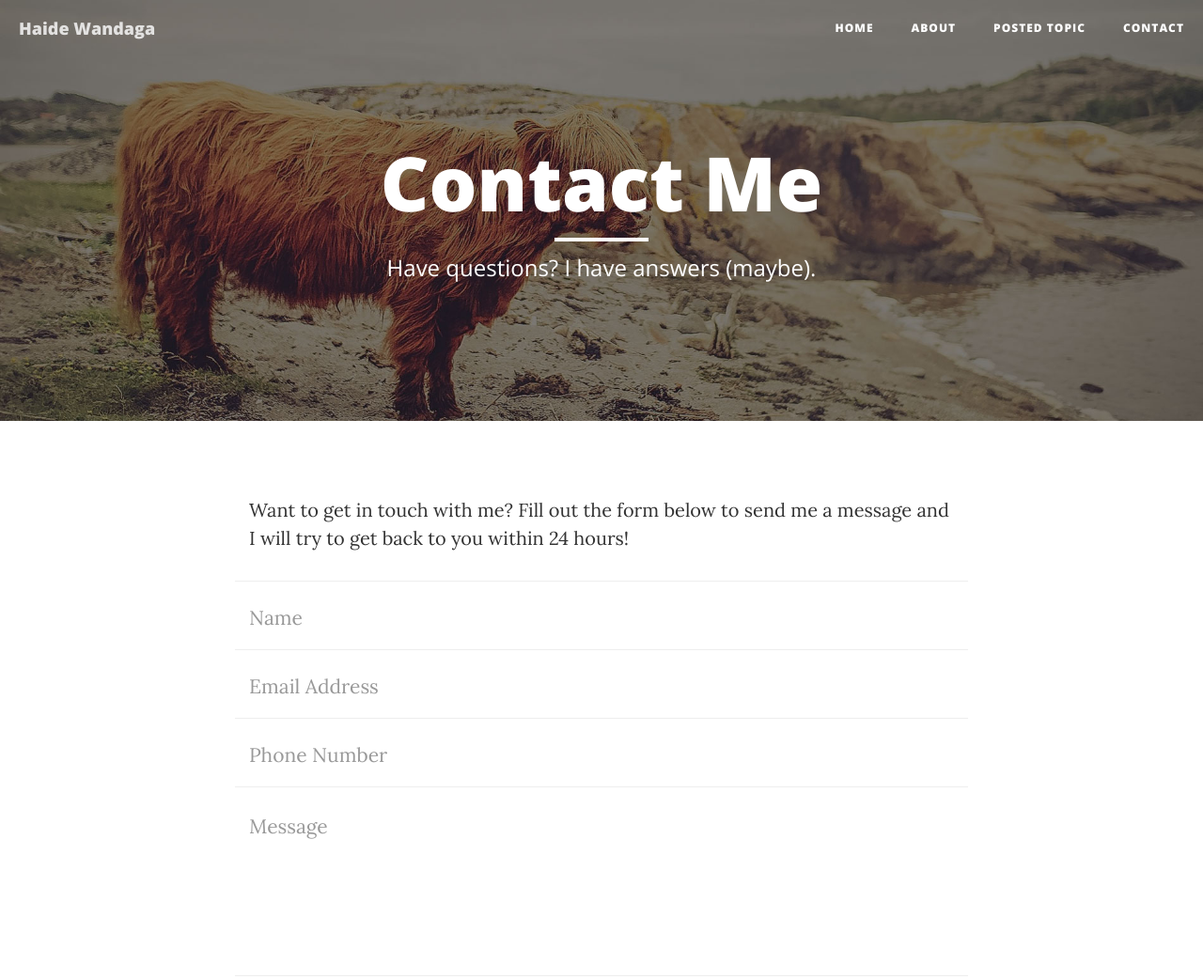
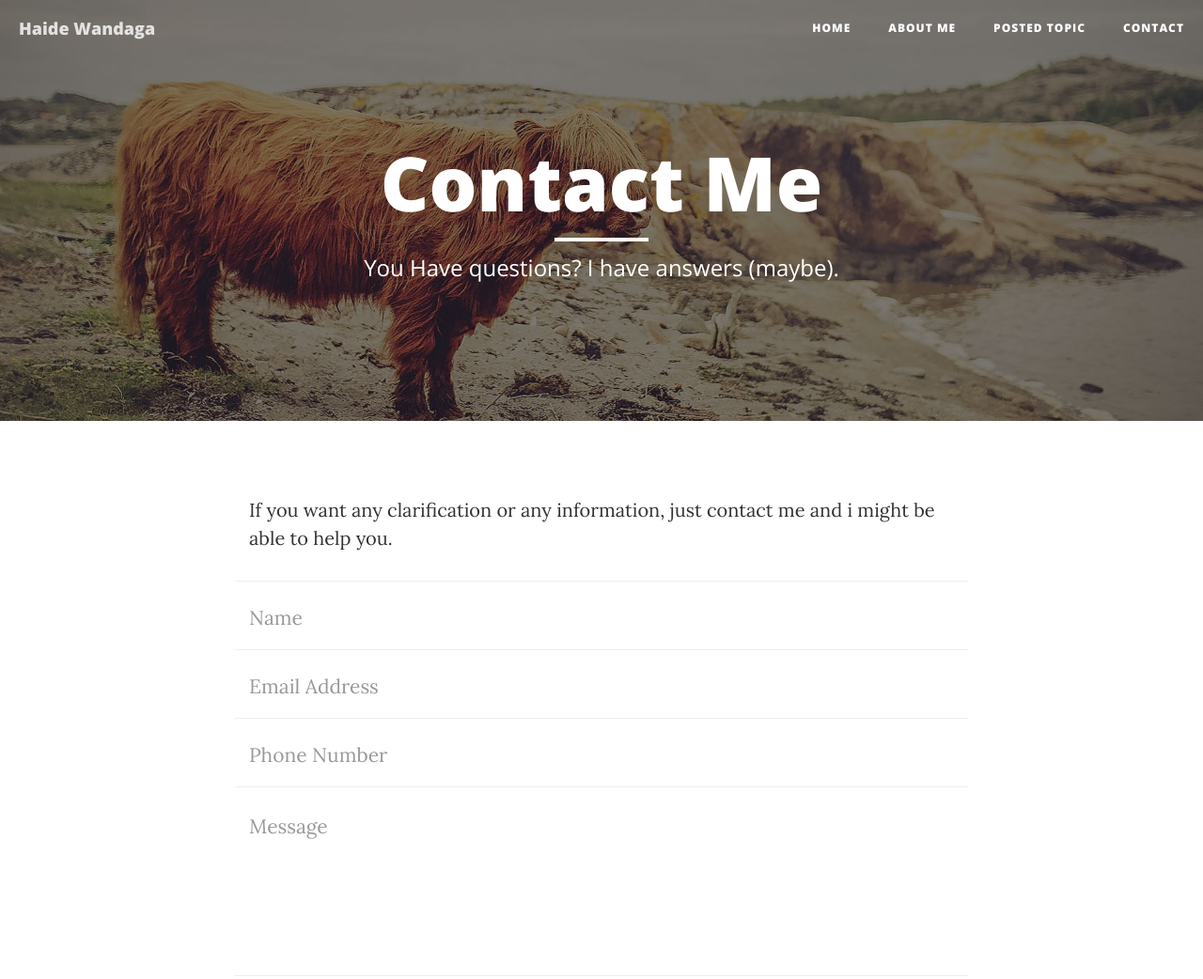
Before and after one commit to haidewandaga/blogweb.github.io, a website: page contact.html in a window 1280 px wide. Shown: the top 1042 px of the page at 94% size. Drawn offline with nearby package versions, Linux system fonts and the light colour scheme.

Commit message:
Update contact.html

```diff
--- a/contact.html
+++ b/contact.html
@@ -52,7 +52,7 @@
                         <a href="index.html">Home</a>
                     </li>
                     <li>
-                        <a href="about.html">About</a>
+                        <a href="about.html">About Me</a>
                     </li>
                     <li>
                         <a href="post.html"> Posted Topic</a>
@@ -76,7 +76,7 @@
                     <div class="page-heading">
                         <h1>Contact Me</h1>
                         <hr class="small">
-                        <span class="subheading">Have questions? I have answers (maybe).</span>
+                        <span class="subheading">You Have questions? I have answers (maybe).</span>
                     </div>
                 </div>
             </div>
@@ -87,7 +87,7 @@
     <div class="container">
         <div class="row">
             <div class="col-lg-8 col-lg-offset-2 col-md-10 col-md-offset-1">
-                <p>Want to get in touch with me? Fill out the form below to send me a message and I will try to get back to you within 24 hours!</p>
+                <p>If you want any clarification or any information, just contact me and i might be able to help you.</p>
                 <!-- Contact Form - Enter your email address on line 19 of the mail/contact_me.php file to make this form work. -->
                 <!-- WARNING: Some web hosts do not allow emails to be sent through forms to common mail hosts like Gmail or Yahoo. It's recommended that you use a private domain email address! -->
                 <!-- NOTE: To use the contact form, your site must be on a live web host with PHP! The form will not work locally! -->
@@ -124,7 +124,7 @@
                     <div id="success"></div>
                     <div class="row">
                         <div class="form-group col-xs-12">
-                            <button type="submit" class="btn btn-default">Send</button>
+                            <button type="submit" class="btn btn-default"><a href="wandag1770@gmail.com">Send</a></button>
                         </div>
                     </div>
                 </form>
```
